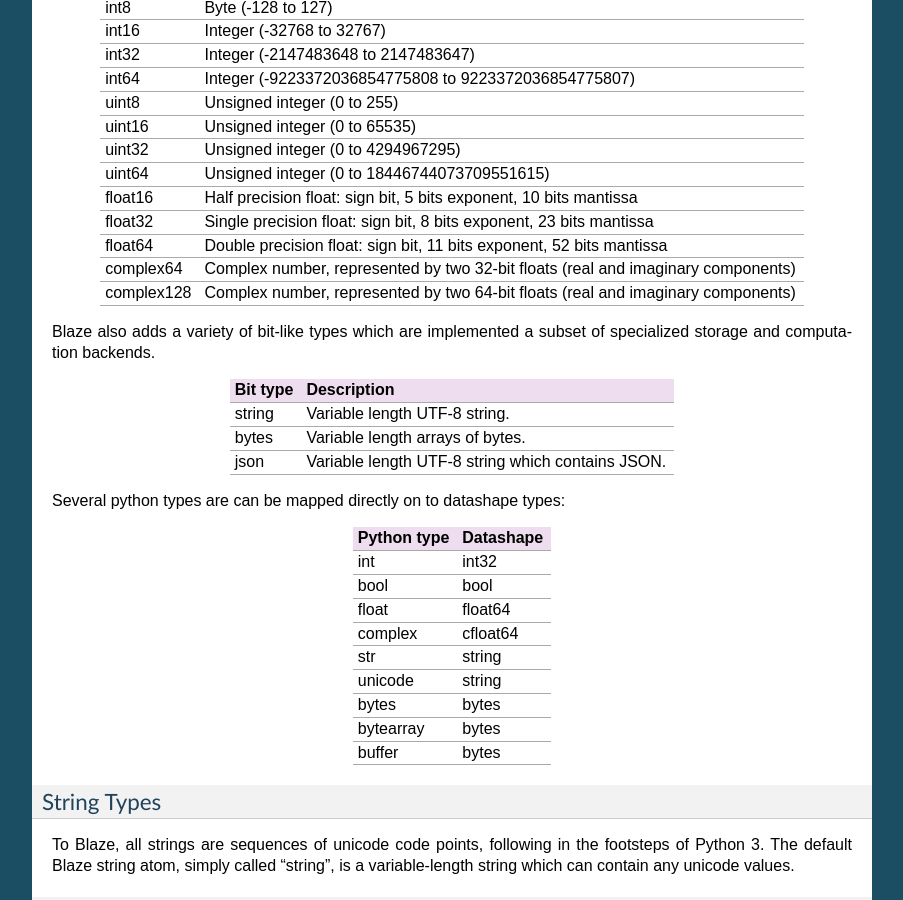
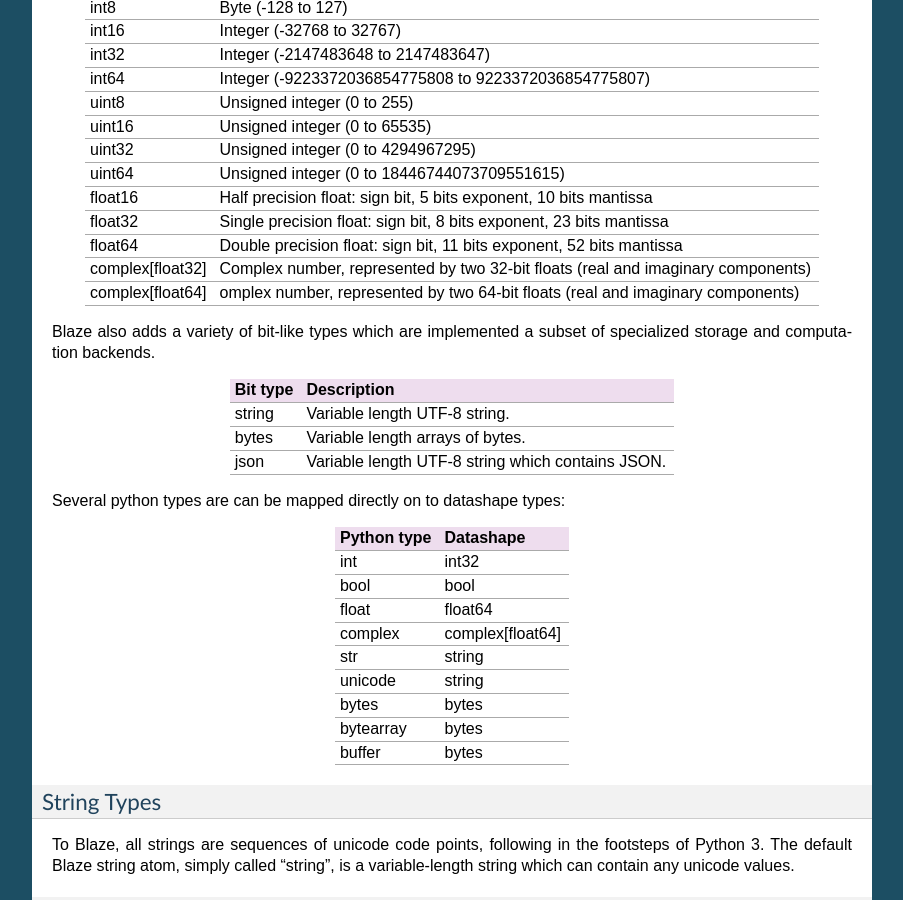
Before and after one commit to blaze/datashape, a Sphinx documentation site: the page built from docs/source/overview.rst, in a window 1280 px wide and 900 px high, scrolled down 801 px. Shown: the whole window, without its empty margins (198-1101 px from the left). Built offline with Sphinx 7.4.7, drawn with Linux system fonts in a browser that asks for light colours; pages that are not in the unit, such as notebooks, are missing from menus.

Commit message:
Change cfloat## to complex[float##]

```diff
--- a/docs/source/overview.rst
+++ b/docs/source/overview.rst
@@ -53,29 +53,29 @@
 
 .. cssclass:: table-striped
 
-==========  =========================================================
-Bit type    Description
-==========  =========================================================
-bool        Boolean (True or False) stored as a byte
-int8        Byte (-128 to 127)
-int16       Integer (-32768 to 32767)
-int32       Integer (-2147483648 to 2147483647)
-int64       Integer (-9223372036854775808 to 9223372036854775807)
-uint8       Unsigned integer (0 to 255)
-uint16      Unsigned integer (0 to 65535)
-uint32      Unsigned integer (0 to 4294967295)
-uint64      Unsigned integer (0 to 18446744073709551615)
-float16     Half precision float: sign bit, 5 bits exponent,
-            10 bits mantissa
-float32     Single precision float: sign bit, 8 bits exponent,
-            23 bits mantissa
-float64     Double precision float: sign bit, 11 bits exponent,
-            52 bits mantissa
-complex64   Complex number, represented by two 32-bit floats (real
-            and imaginary components)
-complex128  Complex number, represented by two 64-bit floats (real
-            and imaginary components)
-==========  =========================================================
+================ =========================================================
+Bit type         Description
+================ =========================================================
+bool             Boolean (True or False) stored as a byte
+int8             Byte (-128 to 127)
+int16            Integer (-32768 to 32767)
+int32            Integer (-2147483648 to 2147483647)
+int64            Integer (-9223372036854775808 to 9223372036854775807)
+uint8            Unsigned integer (0 to 255)
+uint16           Unsigned integer (0 to 65535)
+uint32           Unsigned integer (0 to 4294967295)
+uint64           Unsigned integer (0 to 18446744073709551615)
+float16          Half precision float: sign bit, 5 bits exponent,
+                 10 bits mantissa
+float32          Single precision float: sign bit, 8 bits exponent,
+                 23 bits mantissa
+float64          Double precision float: sign bit, 11 bits exponent,
+                 52 bits mantissa
+complex[float32] Complex number, represented by two 32-bit floats (real
+                 and imaginary components)
+complex[float64] omplex number, represented by two 64-bit floats (real
+                 and imaginary components)
+================ =========================================================
 
 
 Blaze also adds a variety of bit-like types which are implemented
@@ -102,7 +102,7 @@
 int          int32
 bool         bool
 float        float64
-complex      cfloat64
+complex      complex[float64]
 str          string
 unicode      string
 bytes        bytes
```
Also changed, not shown: 4 other files.
